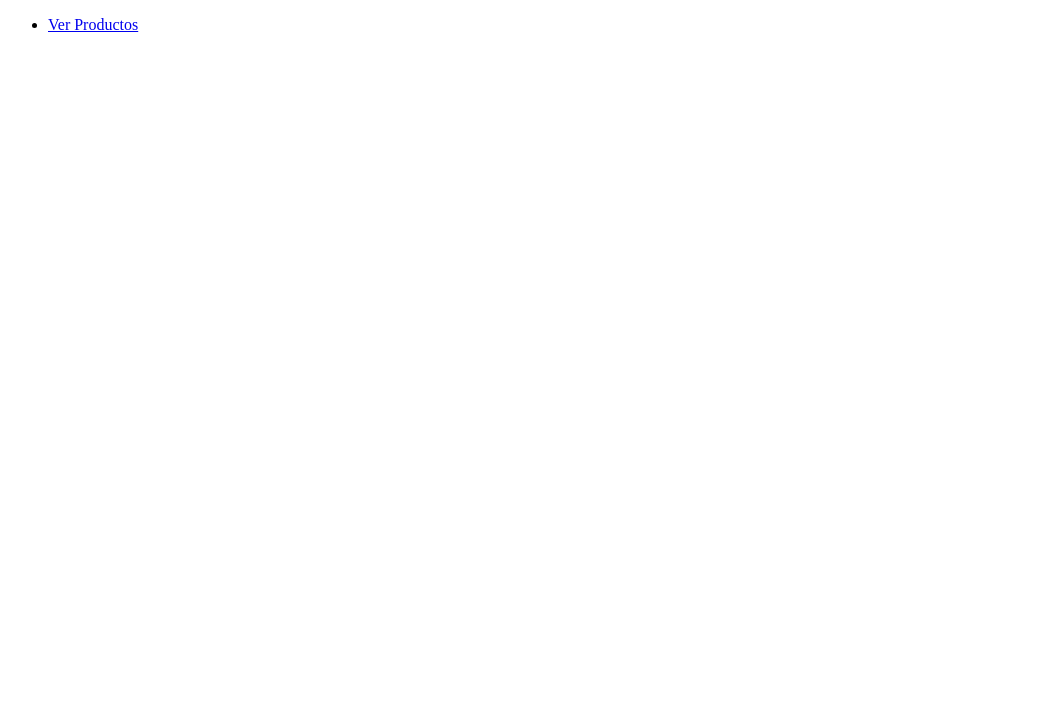
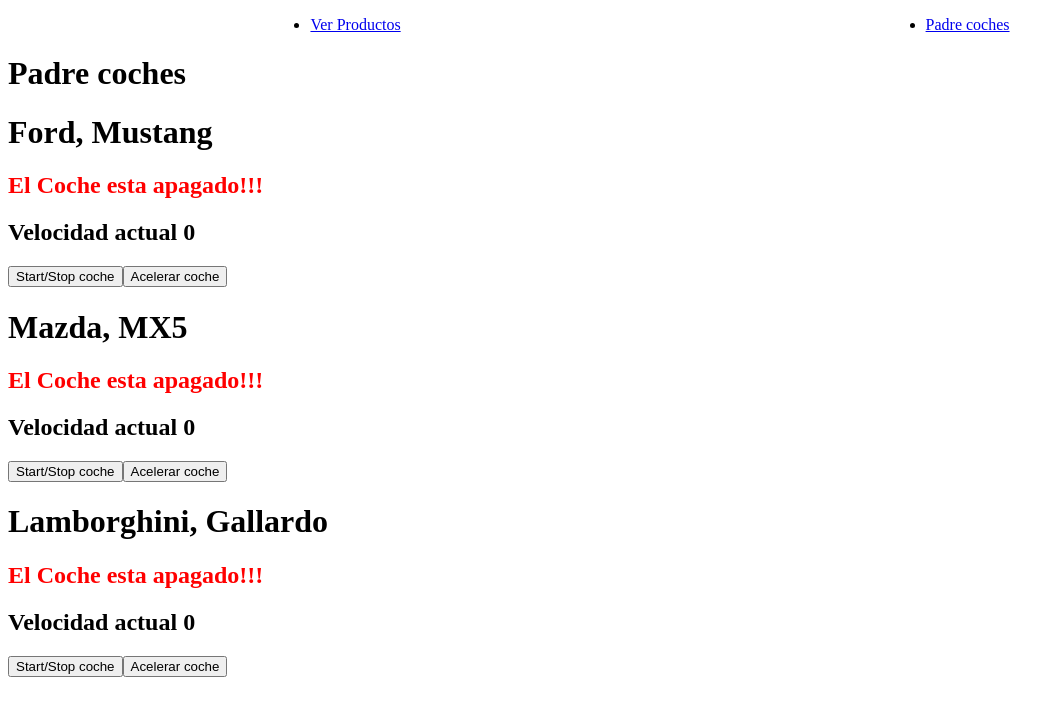
Before and after one commit to angeldzz/angularcomunicacionmodelos, an Angular app: page /padreCoches in a window 1280 px wide. Before the commit this address led to /. Shown: the top 716 px of the page, without its empty margins (0-1064 px from the left). Built offline with nearby package versions, Linux system fonts and the light colour scheme.

Commit message:
PROPSSSSSSSSSS

```diff
--- a/src/app/app.routing.ts
+++ b/src/app/app.routing.ts
@@ -1,9 +1,11 @@
 import { RouterModule, Routes } from "@angular/router";
 import { ListaproductosComponent } from "./components/listaproductos.component/listaproductos.component";
 import { ModuleWithProviders } from "@angular/core";
+import { PadreCochesComponent } from "./components/padre-coches.component/padre-coches.component";
 
 const appRoutes:Routes = [
-    {path:"listaProductos",component:ListaproductosComponent}
+    {path:"listaProductos",component:ListaproductosComponent},
+    {path:"padreCoches",component:PadreCochesComponent},
 ]
 export const appRoutingProvider: any[] = [];
 
--- a/src/app/components/hijo-coche.component/hijo-coche.component.ts
+++ b/src/app/components/hijo-coche.component/hijo-coche.component.ts
@@ -1,4 +1,4 @@
-import { Component, OnInit } from '@angular/core';
+import { Component, Input, OnInit } from '@angular/core';
 import { Coche } from '../../models/coche';
 
 @Component({
@@ -8,11 +8,10 @@
   styleUrl: './hijo-coche.component.css',
 })
 export class HijoCocheComponent implements OnInit{
-  public car: Coche;
+  @Input() car!: Coche;
   public mensaje: string;
 
   constructor(){
-    this.car = new Coche("Ford","mk2",300,30,false);
     this.mensaje = ""
   }
   comprobarEstado(): boolean{
--- a/src/app/components/menurutas.component/menurutas.component.html
+++ b/src/app/components/menurutas.component/menurutas.component.html
@@ -1,5 +1,6 @@
 <div>
-    <ul>
+    <ul style="display: flex; justify-content: space-around;">
         <li><a [routerLink]="[ '/listaProductos' ]">Ver Productos</a></li>
+        <li><a [routerLink]="[ '/padreCoches' ]">Padre coches</a></li>
     </ul>
 </div>
--- a/src/app/components/padre-coches.component/padre-coches.component.html
+++ b/src/app/components/padre-coches.component/padre-coches.component.html
@@ -1 +1,6 @@
-<p>padre-coches.component works!</p>
+<div>
+    <h1>Padre coches</h1>
+    @for(coche of cochesArray; track coche){
+        <app-hijo-coche [car]="coche"></app-hijo-coche>
+    }
+</div>
--- a/src/app/components/padre-coches.component/padre-coches.component.ts
+++ b/src/app/components/padre-coches.component/padre-coches.component.ts
@@ -1,4 +1,5 @@
 import { Component } from '@angular/core';
+import { Coche } from '../../models/coche';
 
 @Component({
   selector: 'app-padre-coches',
@@ -7,5 +8,12 @@
   styleUrl: './padre-coches.component.css',
 })
 export class PadreCochesComponent {
-
+  public cochesArray: Array<Coche>
+  constructor(){
+    this.cochesArray = [
+      new Coche("Ford","Mustang",400,20,false),
+      new Coche("Mazda","MX5",210,10,false),
+      new Coche("Lamborghini","Gallardo",400,60,false),
+    ]
+  }
 }
```
